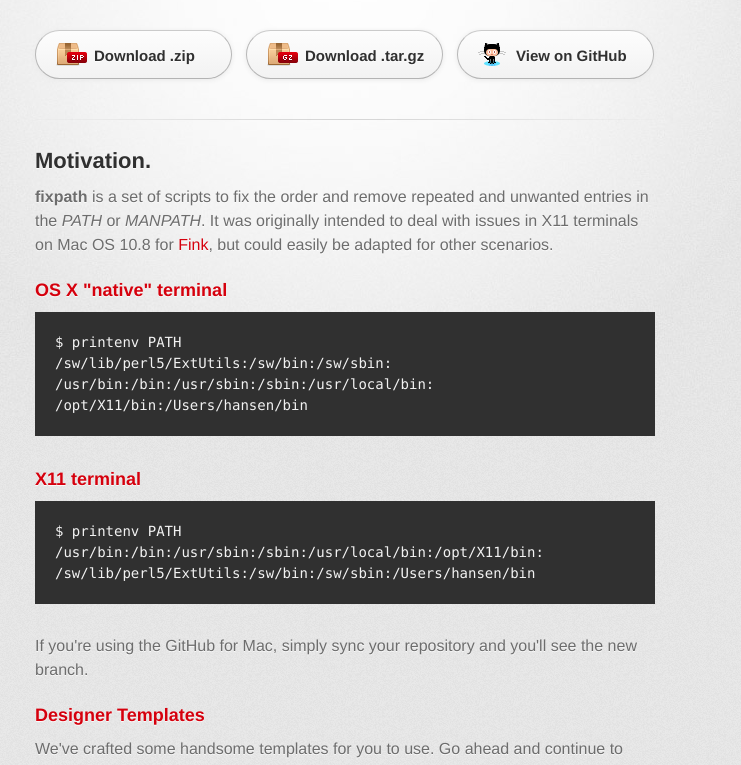
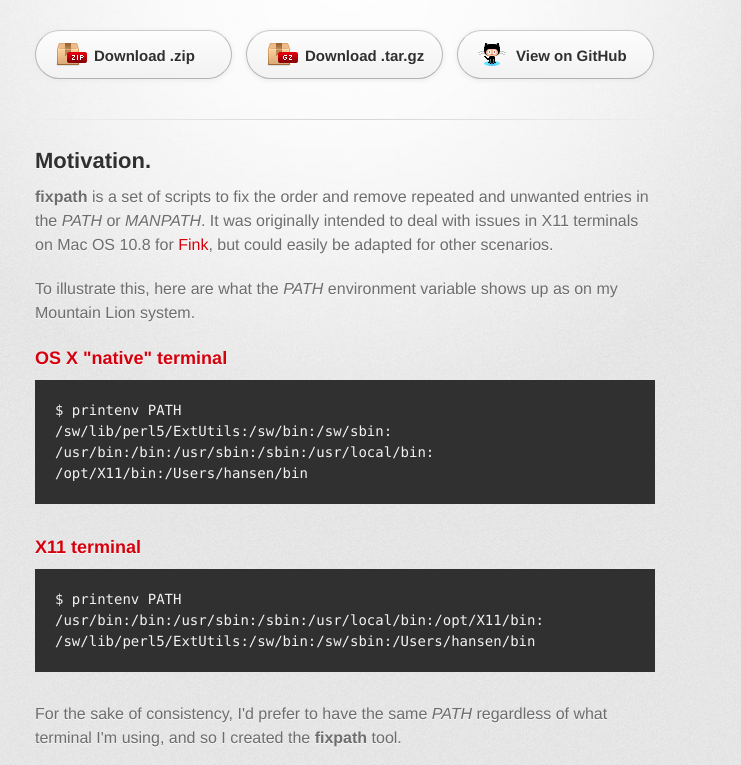
Before and after one commit to akhansen/fixpath, a plain HTML site: page index.html in a window 1280 px wide. Shown: the part 158-923 px from the top of the page, without its empty margins (295-1036 px from the left). Drawn offline with Linux system fonts and the light colour scheme; a web font is replaced by a local one.

```diff
--- a/index.html
+++ b/index.html
@@ -36,6 +36,8 @@
 <p><strong>fixpath</strong> is a set of scripts to fix the order and remove repeated and unwanted entries
 in the <em>PATH</em> or <em>MANPATH</em>.  It was originally intended to deal with issues in X11 terminals on Mac OS 10.8 for <a href="http://www.finkproject.org" title="Fink">Fink</a>,  but could easily be adapted for other scenarios.</p>
 
+<p>To illustrate this, here are what the <em>PATH</em> environment variable shows up as on my Mountain Lion system.</p>
+
 <h3>OS X "native" terminal</h3>
 
 <pre><code>$ printenv PATH
@@ -51,7 +53,7 @@
 /sw/lib/perl5/ExtUtils:/sw/bin:/sw/sbin:/Users/hansen/bin
 </code></pre>
 
-<p>If you're using the GitHub for Mac, simply sync your repository and you'll see the new branch.</p>
+<p>For the sake of consistency, I'd prefer to have the same <em>PATH</em> regardless of what terminal I'm using, and so I created the <strong>fixpath</strong> tool.</p>
 
 <h3>Designer Templates</h3>
 
```
Also changed, not shown: params.json (+1 -1 lines).
